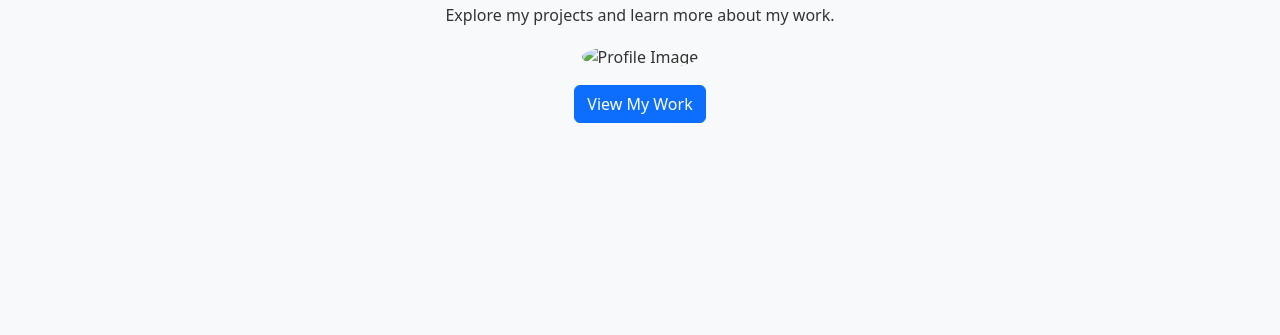
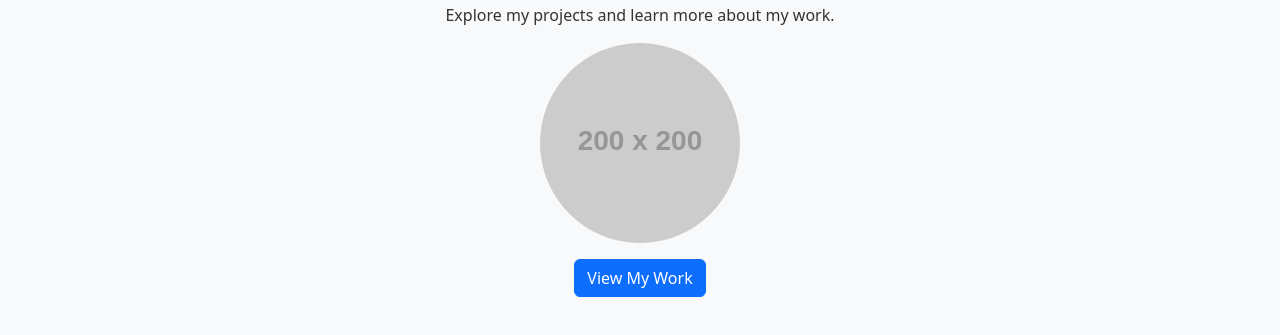
Before and after one commit to CSCI313-Spring2024/assignment-2-section-1-and-2-LonglyTSunshine, a plain HTML site: page index.html in a window 1280 px wide. Shown: the part 157-492 px from the top of the page. Drawn offline with nearby package versions, Linux system fonts and the light colour scheme; placeholder pictures from the web are drawn by us.

Commit message:
Added profile image and updated index.html

```diff
--- a/index.html
+++ b/index.html
@@ -30,7 +30,7 @@
     <header class="text-center mt-5">
         <h1>Welcome to My Portfolio</h1>
         <p>Explore my projects and learn more about my work.</p>
-        <img src="images/profile.jpg" alt="Profile Image" class="rounded-circle" width="200">
+        <img src="https://via.placeholder.com/200" alt="Profile Image" class="rounded-circle">
         <br>
         <a href="portfolio.html" class="btn btn-primary mt-3">View My Work</a>
     </header>
```
Also changed, not shown: images/profile.jpg (added).
